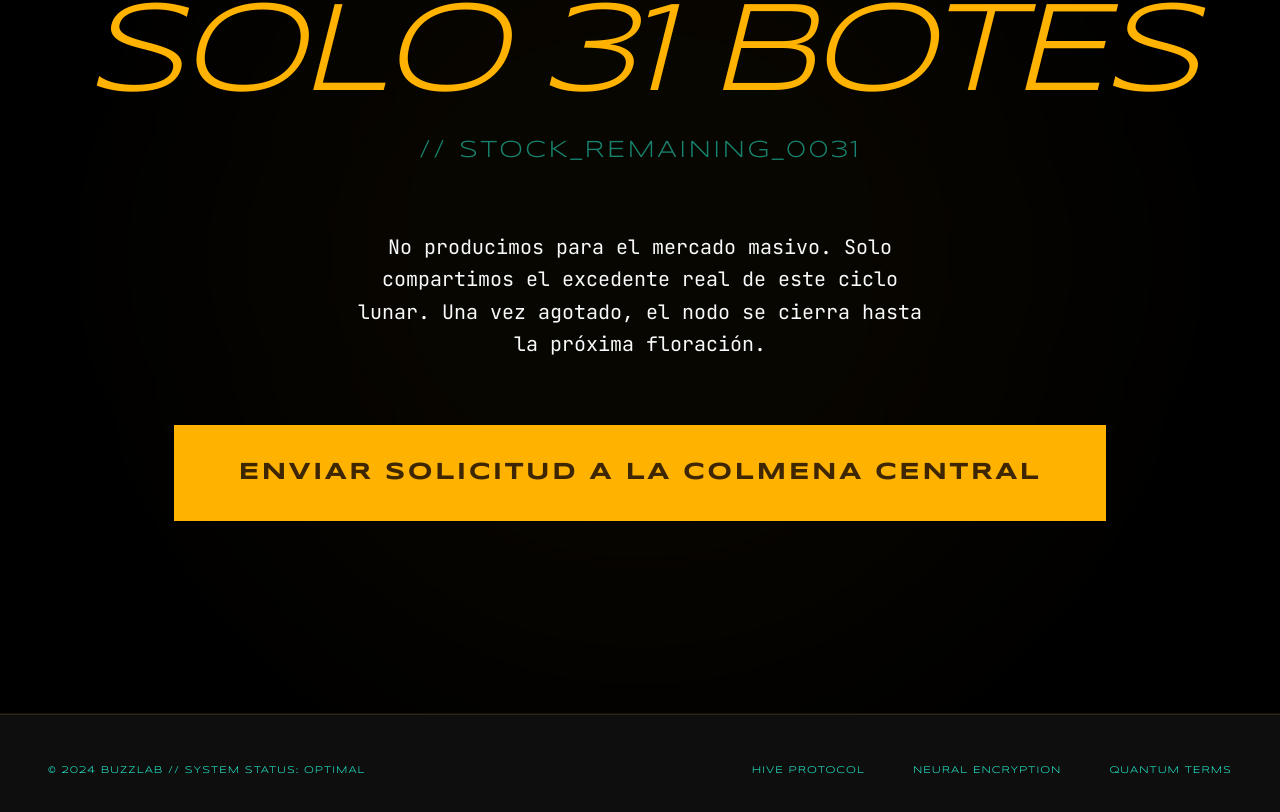
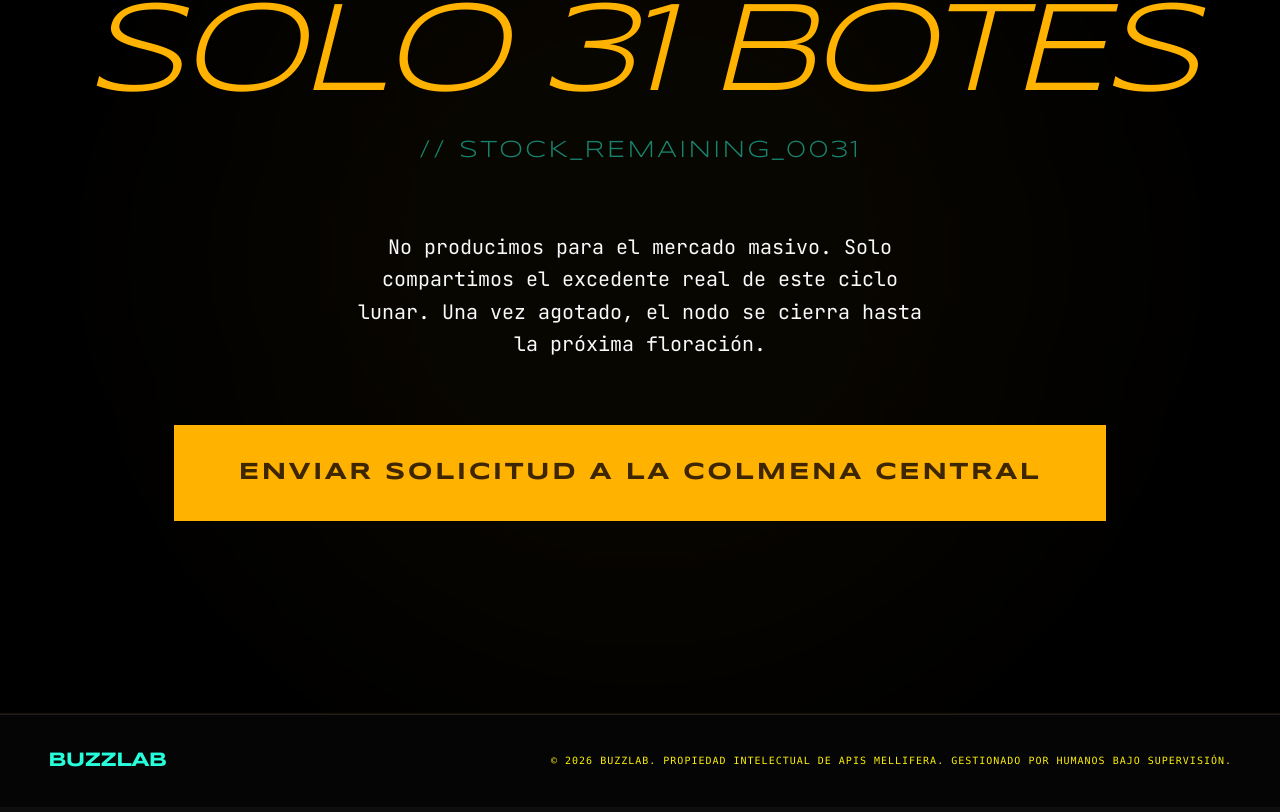
Before and after one commit to Heimdall955/Buzzlab, a React (Vite) app: page /#/ in a window 1280 px wide. Shown: the part 6057-6869 px from the top of the page. Built offline with nearby package versions, Linux system fonts and the light colour scheme.

Commit message:
refactor: Simplify Footer component
Removes conditional rendering based on location and consolidates the footer's appearance and content into a single, consistent structure. This simplifies the component's logic and ensures a uniform footer across all pages.

```diff
--- a/src/components/Footer.tsx
+++ b/src/components/Footer.tsx
@@ -1,37 +1,13 @@
 import React from 'react';
-import { useLocation } from 'react-router-dom';
 
 export const Footer = () => {
-  const location = useLocation();
-  const isContact = location.pathname === '/contacto';
-
-  if (isContact) {
-    return (
-      <footer className="bg-[#050505] py-8 border-t border-white/10">
-        <div className="container mx-auto px-6 md:px-12 flex flex-col md:flex-row justify-between items-center gap-4">
-          <div className="text-secondary font-headline font-black text-xl tracking-tighter">BUZZLAB</div>
-          <div className="text-[#fcee0a] font-mono text-[8px] md:text-[10px] uppercase tracking-widest text-center">
-            © 2026 BUZZLAB. PROPIEDAD INTELECTUAL DE APIS MELLIFERA. GESTIONADO POR HUMANOS BAJO SUPERVISIÓN.
-          </div>
-          <div className="flex gap-6">
-            <a href="#" className="text-[#fcee0a] font-headline text-[10px] tracking-widest uppercase hover:text-white transition-colors">HIVE_RULES</a>
-            <a href="#" className="text-[#fcee0a] font-headline text-[10px] tracking-widest uppercase hover:text-white transition-colors">SECRET_STING</a>
-            <a href="#" className="text-[#fcee0a] font-headline text-[10px] tracking-widest uppercase hover:text-white transition-colors">POLLINATE_US</a>
-          </div>
+  return (
+    <footer className="bg-[#050505] py-8 border-t border-white/10">
+      <div className="container mx-auto px-6 md:px-12 flex flex-col md:flex-row justify-between items-center gap-4">
+        <div className="text-secondary font-headline font-black text-xl tracking-tighter">BUZZLAB</div>
+        <div className="text-[#fcee0a] font-mono text-[8px] md:text-[10px] uppercase tracking-widest text-center md:text-right">
+          © 2026 BUZZLAB. PROPIEDAD INTELECTUAL DE APIS MELLIFERA. GESTIONADO POR HUMANOS BAJO SUPERVISIÓN.
         </div>
-      </footer>
-    );
-  }
-
-  return (
-    <footer className="w-full py-8 md:py-12 px-6 md:px-12 flex flex-col md:flex-row justify-between items-center bg-[#0e0e0e] border-t border-[#fbffa7]/10">
-      <div className="font-headline text-[8px] md:text-[10px] text-secondary uppercase tracking-widest mb-8 md:mb-0 text-center md:text-left">
-        © 2024 BUZZLAB // SYSTEM STATUS: OPTIMAL
-      </div>
-      <div className="flex flex-wrap justify-center gap-6 md:gap-12">
-        <a className="font-headline text-[8px] md:text-[10px] text-secondary hover:opacity-100 uppercase tracking-widest transition-opacity" href="#">HIVE PROTOCOL</a>
-        <a className="font-headline text-[8px] md:text-[10px] text-secondary hover:opacity-100 uppercase tracking-widest transition-opacity" href="#">NEURAL ENCRYPTION</a>
-        <a className="font-headline text-[8px] md:text-[10px] text-secondary hover:opacity-100 uppercase tracking-widest transition-opacity" href="#">QUANTUM TERMS</a>
       </div>
     </footer>
   );
```
